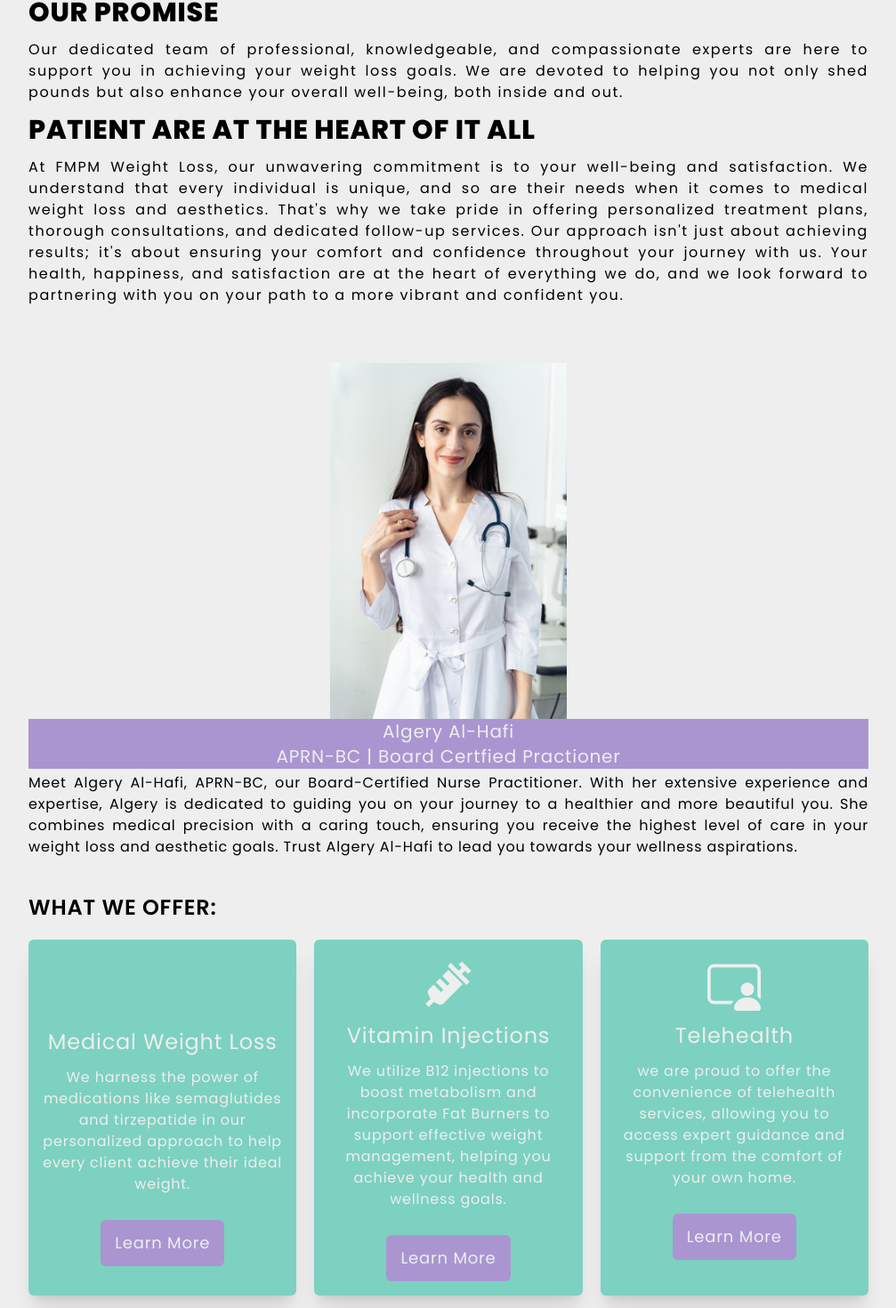
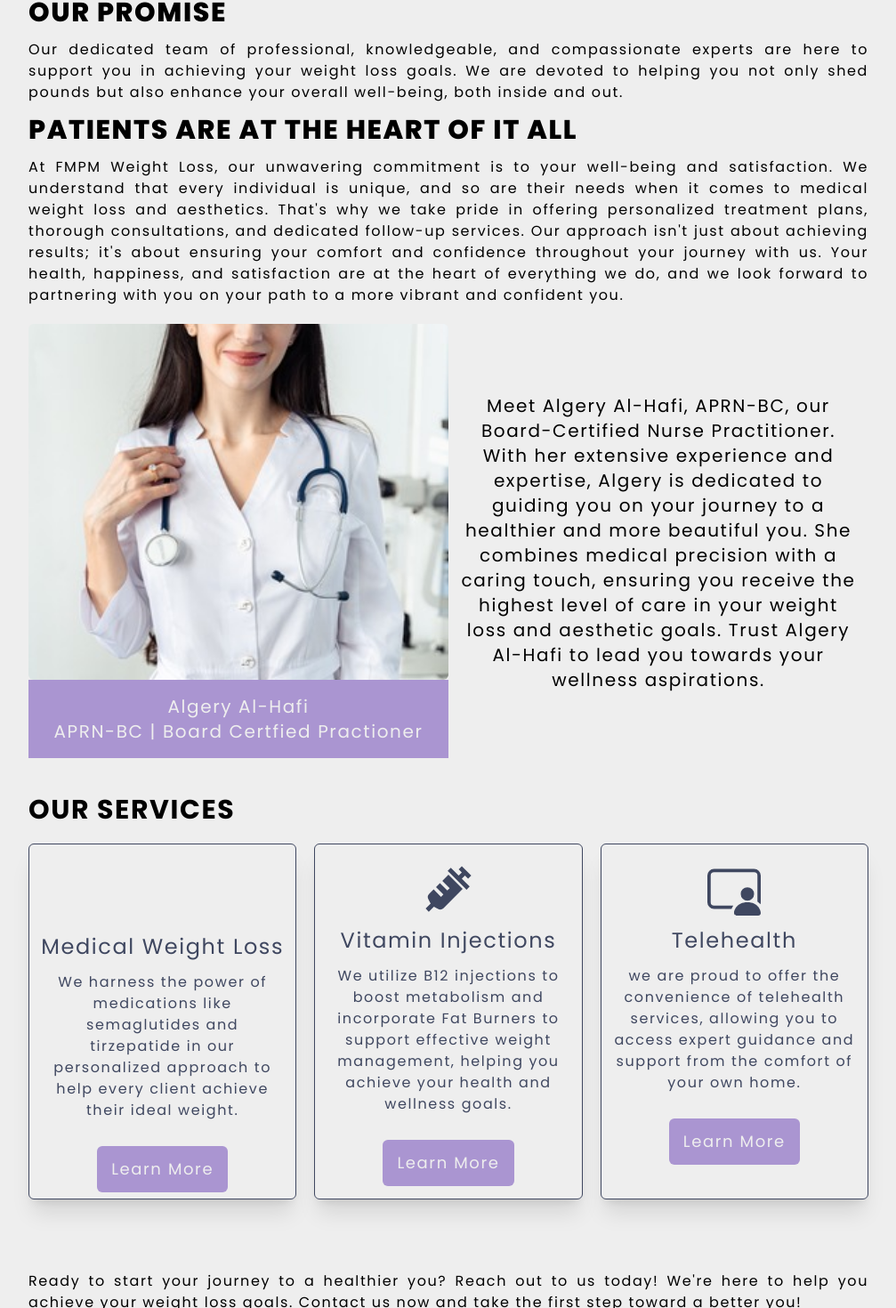
Before and after one commit to amarrero10/aesthetic-medical-website, a React (Create React App) app in the folder frontend/: page /about in a window 1280 px wide. Shown: the part 240-1710 px from the top of the page at 89% size, without its empty margins (136-1143 px from the left). Built offline with nearby package versions, Linux system fonts and the light colour scheme; no server answers; some icons are missing.

Commit message:
Work on About Page

```diff
--- a/frontend/src/components/About.jsx
+++ b/frontend/src/components/About.jsx
@@ -9,8 +9,8 @@ import Footer from "./Footer";
 
 function About() {
   return (
-    <div className="sm:mt-20 absolute">
-      <div className="px-2 sm:w-3/4 mx-auto mt-6 rounded-md tracking-wider font-poppins">
+    <div className="sm:mt-20 absolute tracking-widest">
+      <div className="px-2 sm:w-3/4 mx-auto mt-6 rounded-md  font-poppins">
         <h1 className="  font-extrabold text-3xl mb-3">
           ABOUT US<span className="text-periwinkle font-extrabold text-3xl">.</span>
         </h1>
@@ -26,7 +26,7 @@ function About() {
           support you in achieving your weight loss goals. We are devoted to helping you not only
           shed pounds but also enhance your overall well-being, both inside and out.
         </p>
-        <p className="font-extrabold text-3xl mb-3">PATIENT ARE AT THE HEART OF IT ALL</p>
+        <p className="font-extrabold text-3xl mb-3">PATIENTS ARE AT THE HEART OF IT ALL</p>
         <p className="mb-3 text-justify tracking-widest">
           At FMPM Weight Loss, our unwavering commitment is to your well-being and satisfaction. We
           understand that every individual is unique, and so are their needs when it comes to
@@ -37,27 +37,32 @@ function About() {
           of everything we do, and we look forward to partnering with you on your path to a more
           vibrant and confident you.
         </p>
+
+        <div className="flex flex-col sm:flex-row mt-5 justify-between items-center">
+          <div className=" w-1/2">
             <img
               src={portrait}
               alt="Nurse Practioner at FMPM Weight Loss"
-          className="w-2/3 mx-auto h-[400px] object-contain rounded-md mt-16"
+              className="w-full  mx-auto h-[400px] object-cover rounded-md"
             ></img>
-        <div className=" bg-periwinkle text-offWhite text-center text-xl">
+            <div className=" bg-periwinkle text-offWhite text-center text-xl py-4">
               <p>Algery Al-Hafi</p>
               <p>APRN-BC | Board Certfied Practioner</p>
             </div>
+          </div>
 
-        <p className=" mt-1 text-justify">
+          <p className=" mt-1 text-center w-1/2 sm:px-3 sm:text-xl">
             Meet Algery Al-Hafi, APRN-BC, our Board-Certified Nurse Practitioner. With her extensive
             experience and expertise, Algery is dedicated to guiding you on your journey to a
             healthier and more beautiful you. She combines medical precision with a caring touch,
             ensuring you receive the highest level of care in your weight loss and aesthetic goals.
             Trust Algery Al-Hafi to lead you towards your wellness aspirations.
           </p>
+        </div>
 
-        <p className="text-2xl uppercase font-semibold mt-10">What we offer:</p>
+        <p className="text-2xl sm:text-3xl uppercase font-bold mt-10">Our Services</p>
         <div className="grid sm:grid-cols-3 grid-cols-1 gap-5 mt-5 mb-10">
-          <div className=" bg-teal rounded-md shadow-xl h-[400px] text-center text-offWhite">
+          <div className=" rounded-md shadow-xl h-[400px] text-center text-navy border">
             <FaWeightScale className=" mx-auto text-6xl mt-5 " />
             <p className="text-2xl my-3">Medical Weight Loss</p>
             <p className=" text-center px-3 mb-5">
@@ -65,12 +70,12 @@ function About() {
               personalized approach to help every client achieve their ideal weight.
             </p>
             <Link to="/services/medical-weight-loss">
-              <button className=" text-lg bg-periwinkle px-4 py-3 rounded-md mt-2">
+              <button className=" text-lg text-offWhite bg-periwinkle px-4 py-3 rounded-md mt-2">
                 Learn More
               </button>
             </Link>
           </div>
-          <div className=" bg-teal rounded-md shadow-xl h-[400px] text-center text-offWhite">
+          <div className=" rounded-md shadow-xl h-[400px] text-center text-navy border">
             <BiSolidInjection className=" mx-auto text-6xl mt-5 " />
             <p className="text-2xl my-3">Vitamin Injections</p>
             <p className=" text-center px-3 mb-5">
@@ -78,12 +83,12 @@ function About() {
               effective weight management, helping you achieve your health and wellness goals.
             </p>
             <Link to="/services/vitamin-injections">
-              <button className=" text-lg bg-periwinkle px-4 py-3 rounded-md mt-2">
+              <button className=" text-lg text-offWhite bg-periwinkle px-4 py-3 rounded-md mt-2">
                 Learn More
               </button>
             </Link>
           </div>
-          <div className=" bg-teal rounded-md shadow-xl h-[400px] text-center text-offWhite">
+          <div className=" rounded-md shadow-xl h-[400px] text-center text-navy border">
             <BsPersonVideo3 className=" mx-auto text-6xl mt-5" />
             <p className="text-2xl my-3">Telehealth</p>
             <p className=" text-center px-3 mb-5">
@@ -91,7 +96,7 @@ function About() {
               expert guidance and support from the comfort of your own home.
             </p>
             <Link to="/services/telehealth">
-              <button className=" text-lg bg-periwinkle px-4 py-3 rounded-md mt-2">
+              <button className=" text-lg text-offWhite bg-periwinkle px-4 py-3 rounded-md mt-2">
                 Learn More
               </button>
             </Link>
```
Lines whose indentation alone changed are shown as unchanged.
